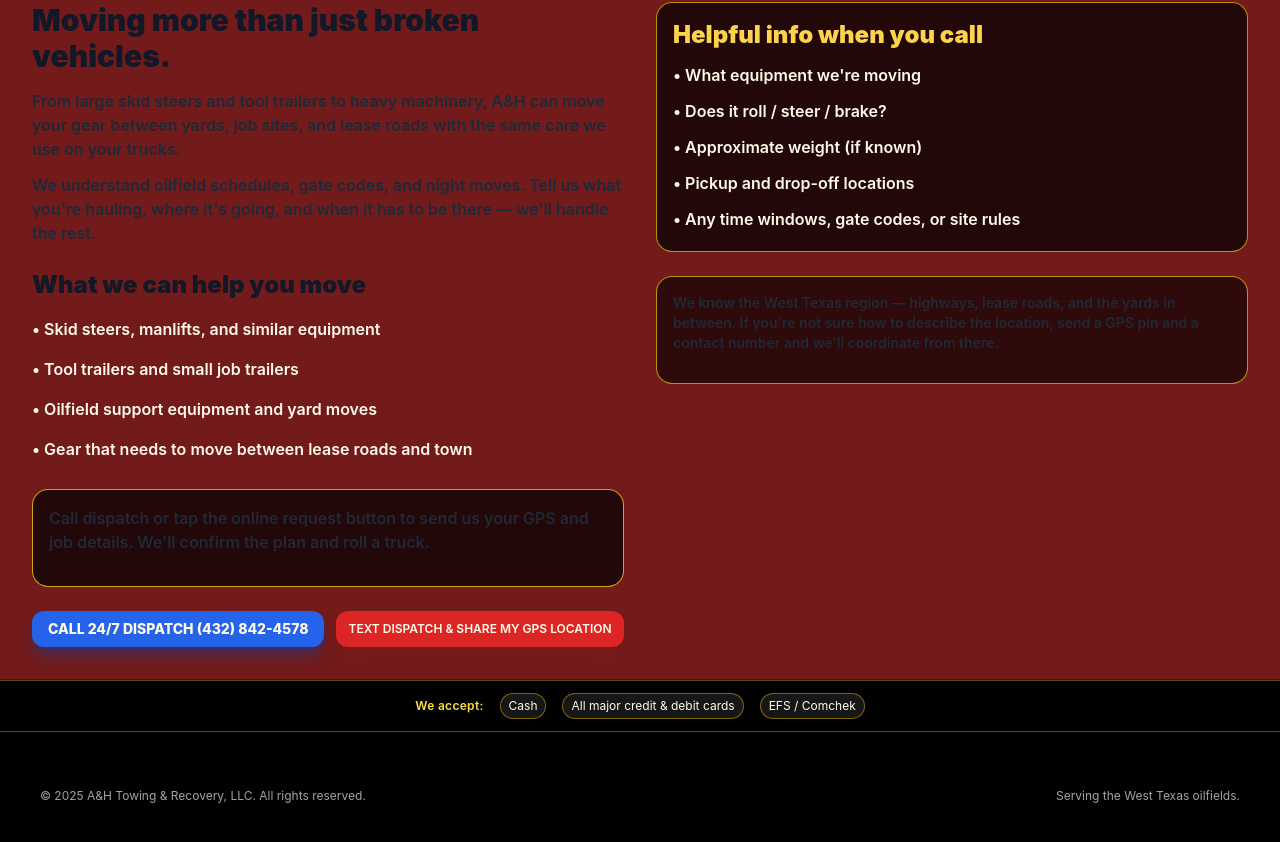
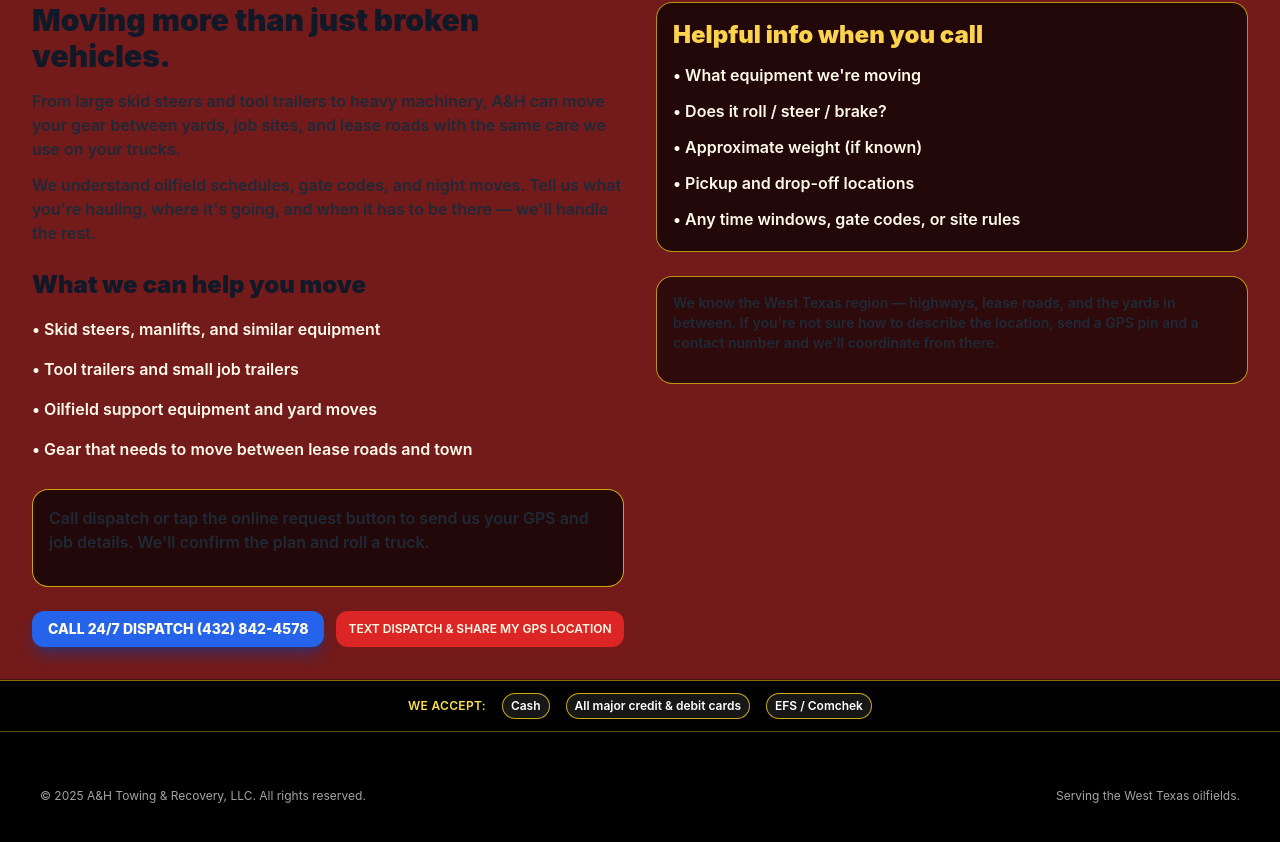
Before and after one commit to davidlibby1415-prog/A-H-Towing-and-Recovery, a Next.js app: page /equipment-transport in a window 1280 px wide. Shown: the part 620-1462 px from the top of the page. Built offline with nearby package versions, Linux system fonts and the light colour scheme.

Commit message:
Update ServiceLayout.jsx

```diff
--- a/app/components/ServiceLayout.jsx
+++ b/app/components/ServiceLayout.jsx
@@ -293,24 +293,28 @@ export function TextCTA() {
 
 export function WeAcceptBar() {
   return (
-    <div className="bg-black/95 border-t border-yellow-500/40">
-      <div className="container max-w-7xl mx-auto px-4 md:px-6 py-3 flex flex-wrap items-center justify-center gap-3 sm:gap-4 text-[11px] sm:text-xs text-amber-50">
-        <span className="font-semibold text-yellow-300 tracking-wide">
+    <div className="bg-black/95 border-t border-yellow-500/60">
+      <div className="container max-w-7xl mx-auto px-4 md:px-6 py-3 flex flex-wrap items-center justify-center gap-3 sm:gap-4 text-[11px] sm:text-xs">
+        <span className="font-semibold text-yellow-300 tracking-wide uppercase">
           We accept:
         </span>
-        <span className="px-2 py-1 rounded-full bg-neutral-900 border border-yellow-500/50">
+
+        <span className="px-2 py-1 rounded-full bg-neutral-900 border border-yellow-400/80 text-white font-semibold">
           Cash
         </span>
-        <span className="px-2 py-1 rounded-full bg-neutral-900 border border-yellow-500/50">
+
+        <span className="px-2 py-1 rounded-full bg-neutral-900 border border-yellow-400/80 text-white font-semibold text-center">
           All major credit &amp; debit cards
         </span>
-        <span className="px-2 py-1 rounded-full bg-neutral-900 border border-yellow-500/50">
+
+        <span className="px-2 py-1 rounded-full bg-neutral-900 border border-yellow-400/80 text-white font-semibold">
           EFS / Comchek
         </span>
       </div>
     </div>
   );
 }
+
 
 /* ========= Simple footer ========= */
 
```
